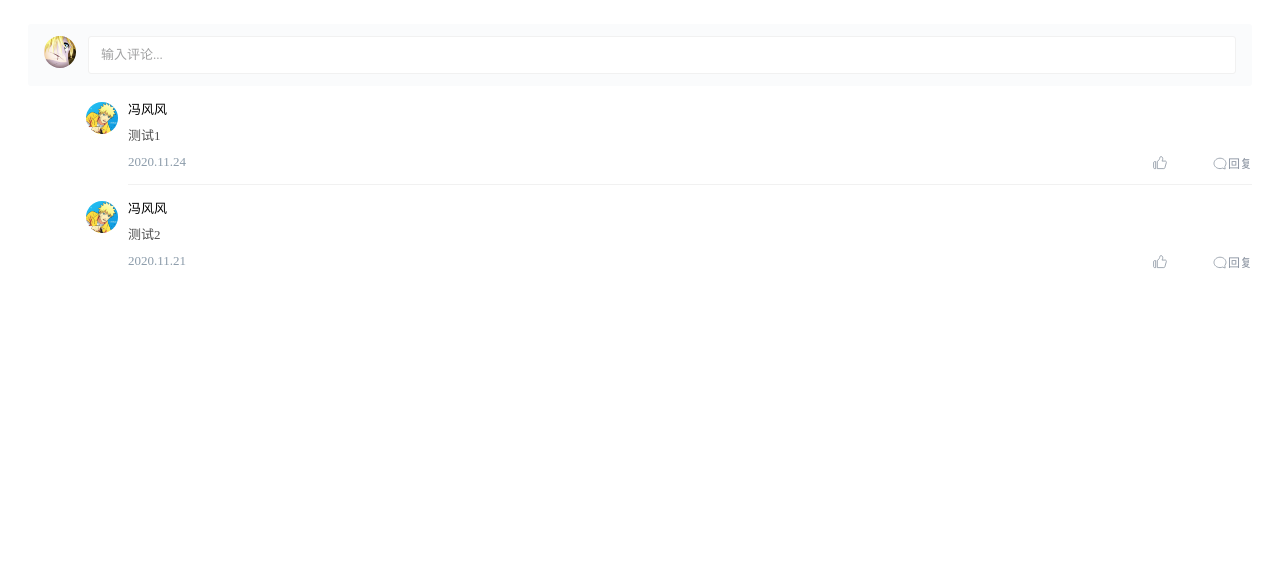
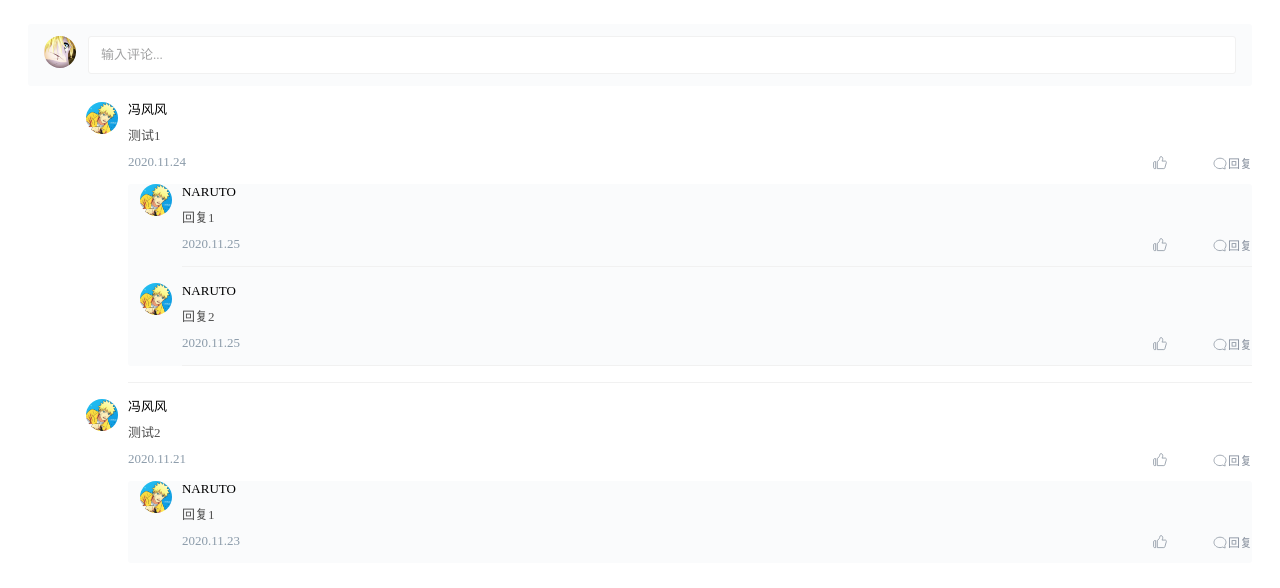
Before and after one commit to Gitsifu/vue-comment-component, a Vue app: page / in a window 1280 px wide. Shown: the top 588 px of the page. Built offline with nearby package versions, Linux system fonts and the light colour scheme.

Commit message:
update all of components

```diff
--- a/src/App.vue
+++ b/src/App.vue
@@ -1,6 +1,6 @@
 <template>
   <div id="app">
-    <Comment :data="data" />
+    <Comment v-model="data" :handle-submit="submit" />
   </div>
 </template>
 
@@ -48,6 +48,16 @@ export default {
         }
       ]
     }, 500)
+  },
+  methods: {
+    async submit({ content }) {
+      await new Promise(resolve => {
+        setTimeout(() => {
+          // resolve(content)
+          throw new Error('error')
+        }, 1000)
+      })
+    }
   }
 }
 </script>
--- a/src/components/Comment/components/CommentForm.vue
+++ b/src/components/Comment/components/CommentForm.vue
@@ -1,9 +1,5 @@
 <template>
-  <div
-    class="comment-form"
-    :class="{ 'reply': parentId !== '' && parentId !== id }"
-    @click.stop
-  >
+  <div class="comment-form">
     <div class="avatar-box">
       <img src="../../../assets/image/avatar3.jpg" alt="">
     </div>
@@ -18,15 +14,16 @@
           :placeholder="placeholder"
           @input="handleInput"
           @focus="handleFocus"
+          @blur="handleBlur"
         />
       </div>
-      <div v-show="focus || value" class="option-box">
+      <div
+        v-show="focus || value"
+        class="option-box"
+        @mousedown.prevent="$refs['rich-input'].focus()"
+      >
         <slot name="submitBtn">
-          <button
-            class="submit-btn"
-            :disabled="!value"
-            @click="submit"
-          >
+          <button class="submit-btn" :disabled="!value" @click.stop="handleSubmit">
             评论
           </button>
         </slot>
@@ -38,88 +35,76 @@
 <script>
 export default {
   name: 'CommentForm',
-  inject: ['comment'],
   props: {
     placeholder: {
       type: String,
       default: '输入评论...'
     },
-    autofocus: {
-      type: Boolean,
-      default: false
-    },
     id: {
       type: [String, Number],
-      default: 'comment-0'
-    },
-    parentId: {
-      type: [String, Number],
-      default: ''
+      default: 'comment-root'
     }
   },
   data() {
     return {
-      focus: false, // 是否聚焦
-      value: ''
+      focus: false, // * 聚焦状态
+      value: '' // * 输入框值
+    }
+  },
+  computed: {
+    isRoot() {
+      return this.id === 'comment-root'
     }
   },
   mounted() {
-    this.init()
+    if (!this.isRoot) {
+      // 自动聚焦
+      this.$refs['rich-input'].focus()
+    }
   },
   methods: {
-    init() {
-      if (this.autofocus) {
-        this.$refs.input.focus() // 自动聚焦
-      }
-
-      this.$watch('comment.focusId', (id) => {
-        // 监听当前聚焦的输入框id变化
-        if (id !== this.id) {
-          this.close()
-        }
-      })
-    },
     handleInput(e) {
       this.value = e.target.innerText
     },
-    submit() {
-      // 提交评论或回复
+    handleFocus() {
+      this.focus = true
+    },
+    handleBlur() {
+      if (this.value) return
+
+      if (this.isRoot) {
+        // 顶部表单特殊处理
+        this.focus = false
+        return
+      }
+      this.close()
+    },
+    handleSubmit() {
       if (!this.value) return
 
       const data = {
+        id: this.id,
         content: this.value,
         callback: () => {
-          this.reset()
+          this.id === 'comment-root' ? this.reset() : this.close()
         }
       }
 
-      this.comment.$emit('submit', data)
+      this.$emit('form-submit', data)
     },
     reset() {
-      // 重置
-      this.$refs['rich-input'].innerHTML = ''
       this.value = ''
-      this.close()
-    },
-    handleFocus() {
-      // 聚焦
-      this.comment.focusId = this.id
-      this.focus = true
+      this.$refs['rich-input'].innerHTML = null
+      this.$refs['rich-input'].blur()
     },
     close() {
-      // 关闭输入框
-      if (!this.focus) return
-      if (!this.value) {
-        this.focus = false
-        this.comment.removeInputBox(this.id)
-      }
+      this.$emit('form-delete', this.id)
     }
   }
 }
 </script>
 
 <style lang="scss" scoped>
-
 .comment-form {
   max-width: 100%;
   padding: 1rem 1.333rem;
@@ -181,7 +166,7 @@ export default {
         outline: none;
         border: none;
         cursor: pointer;
-        transition: all .3s;
+        transition: all 0.3s;
         &:hover {
           background-color: #0371df;
         }
--- a/src/components/Comment/components/CommentItem.vue
+++ b/src/components/Comment/components/CommentItem.vue
@@ -43,9 +43,14 @@
                   />
                 </g>
               </svg>
-              <span v-if="comment.likes" class="action-title">{{ comment.likes }}</span>
+              <span v-if="comment.likes" class="action-title">{{
+                comment.likes
+              }}</span>
             </div>
-            <div class="comment-action action">
+            <div
+              class="comment-action action"
+              @mousedown.prevent="$emit('comment-reply', id)"
+            >
               <svg
                 aria-hidden="true"
                 width="16"
@@ -66,9 +71,10 @@
             </div>
           </div>
         </div>
-        <slot />
+        <slot :id="id" />
+
         <div class="sub-comment-list">
-          <slot name="subCommentList" />
+          <slot name="replyList" :parentId="id" />
         </div>
       </div>
     </div>
@@ -76,14 +82,16 @@
 </template>
 
 <script>
-// import CommentForm from './CommentForm'
 export default {
   name: 'CommentItem',
-  // components: { CommentForm },
   props: {
     comment: {
       type: Object,
       default: () => {}
+    },
+    id: {
+      type: [String, Number],
+      default: ''
     },
     parentId: {
       type: [String, Number],
@@ -165,9 +173,9 @@ export default {
   }
 }
 .sub-comment-list {
-    margin: 1rem 0;
-    padding: 0 0 0 1rem;
-    background-color: #fafbfc;
-    border-radius: 3px;
+  margin: 1rem 0;
+  padding: 0 0 0 1rem;
+  background-color: #fafbfc;
+  border-radius: 3px;
 }
 </style>
--- a/src/components/Comment/index.vue
+++ b/src/components/Comment/index.vue
@@ -1,25 +1,53 @@
 <template>
   <div id="comment">
     <!-- 顶部评论表单区域 -->
-    <comment-form>
+    <comment-form @form-submit="formSubmit">
       <img src="../../assets/image/comment.png">
     </comment-form>
 
     <!-- 底部评论列表 -->
-    <comment-list v-if="data">
+    <comment-list v-if="data" ref="comment-list">
       <!-- 单个评论 -->
       <comment-item
-        v-for="(item, index) in data"
-        :key="`comment-${index}`"
+        v-for="(item, i) in data"
+        :id="`comment-${i}`"
+        :key="`comment-${i}`"
         :comment="item"
-        :is-active="isActive(index)"
+        :is-active="isActive(`comment-${i}`)"
+        @comment-reply="hasForm"
       >
-        <!-- 回复表单区域，点击回复切换状态，点击其他区域消失 -->
-        <comment-form
-          v-if="isActive(index)"
-          :id="`comment-${index}`"
-          autofocus
-        />
+        <!-- 回复评论的表单区域 -->
+        <template #default="{id}">
+          <comment-form
+            v-if="isActive(id)"
+            :id="id"
+            @form-submit="formSubmit"
+            @form-delete="deleteForm"
+          />
+        </template>
+
+        <!-- 回复列表 -->
+        <template #replyList="{parentId}">
+          <comment-list v-if="item.children && item.children.length > 0">
+            <!-- 单条回复 -->
+            <comment-item
+              v-for="(child, j) in item.children"
+              :id="`${parentId}-${j}`"
+              :key="`${parentId}-${j}`"
+              :comment="child"
+              :is-active="isActive(`${parentId}-${j}`)"
+              @comment-reply="hasForm"
+            >
+              <!-- 回复回复的表单区域 -->
+              <comment-form
+                v-if="isActive(`${parentId}-${j}`)"
+                :id="`${parentId}-${j}`"
+                @form-delete="deleteForm"
+                @form-submit="formSubmit"
+              />
+            </comment-item>
+          </comment-list>
+        </template>
       </comment-item>
     </comment-list>
   </div>
@@ -32,77 +60,91 @@ import CommentItem from './components/CommentItem'
 export default {
   name: 'Comment',
   components: { CommentList, CommentItem, CommentForm },
-  provide() {
-    return {
-      comment: this
-    }
+  model: {
+    prop: 'data',
+    event: 'input'
   },
   props: {
     data: {
       type: Array,
       default: () => [],
       required: true
+    },
+    props: {
+      type: Object,
+      default: () => {}
+    },
+    handleSubmit: {
+      type: Function,
+      default: new Function(),
+      required: true
     }
   },
   data() {
     return {
-      forms: [],
-      focusId: ''
+      forms: []
     }
   },
-  mounted() {
-    window.addEventListener('click', this.reset)
-    this.$once('hook:beforeDestroy', () => {
-      window.removeEventListener('click', this.reset)
-    })
-  },
   methods: {
-    isActive(index) {
-      return this.forms.includes(`comment-${index}`)
+    // * 点击回复按钮，判断是否已存在该id的表单，存在删除该表单，不存在则新增该表单
+    hasForm(id) {
+      this.forms.includes(id) ? this.deleteForm(id) : this.addForm(id)
+      this.dispatchBlur(this.$refs['comment-list'].$children, id)
     },
-    reset() {
-      if (this.focusId === '') return
-      this.focusId = ''
-      this.globalBlur(this)
+    // * 增加新表单
+    addForm(id) {
+      this.forms.push(id)
     },
-    addInputBox(id) {
-      // 点击回复按钮
-
-      if (id === this.focusId) {
-        this.focusId = ''
-        this.removeInputBox(id)
-        return
+    // * 删除表单
+    deleteForm(id) {
+      const index = this.forms.indexOf(id)
+      index > -1 && this.forms.splice(index, 1)
+    },
+    // * 表单提交事件
+    async formSubmit({ id, content, callback }) {
+      // 等待外部提交事件执行
+      try {
+        await this.handleSubmit({ content })
+      } catch (e) {
+        console.log(e)
       }
 
-      this.focusId = id
-      if (!this.forms.includes(id)) {
-        this.forms.push(id)
-        this.$nextTick(() => {
-          const inputformsize =
-            5 * (16 + (6 * (document.documentElement.clientWidth - 326)) / 680)
-          window.scrollBy({
-            top: inputformsize,
-            behavior: 'smooth'
-          })
+      //  插入数据
+      const commentIndex = id.split('-')[1]
+      let data = []
+
+      if (commentIndex === 'root') {
+        data = this.data.concat({ content })
+      } else {
+        data = this.data.map((c, i) => {
+          if (i === +commentIndex) {
+            c.children.push({ content })
+          }
+          return c
         })
       }
+
+      callback()
+      this.$emit('input', data)
     },
-    removeInputBox(id) {
-      // 移除评论输入框
-      const index = this.forms.indexOf(id)
-      if (index > -1) {
-        this.forms.splice(index, 1)
-      }
+    // * 判断单个评论中的表单是否存在于视图上
+    isActive(index) {
+      return this.forms.includes(index)
     },
-    globalBlur(target = this) {
-      // 全局失焦，递归执行评论输入框的close方法
+    // * 向下传递blur事件
+    dispatchBlur(target, id) {
       const children = target.$children
 
-      if (children.length > 0) {
-        children.map((c) => this.globalBlur(c))
+      if (children) {
+        this.dispatchBlur(children, id)
+      }
+
+      if (Array.isArray(target)) {
+        target.map((c) => this.dispatchBlur(c, id))
       } else {
-        if (target.close) {
-          target.close()
+        const richInput = target.$refs['rich-input']
+        if (richInput) {
+          richInput.blur()
         }
       }
     }
```
